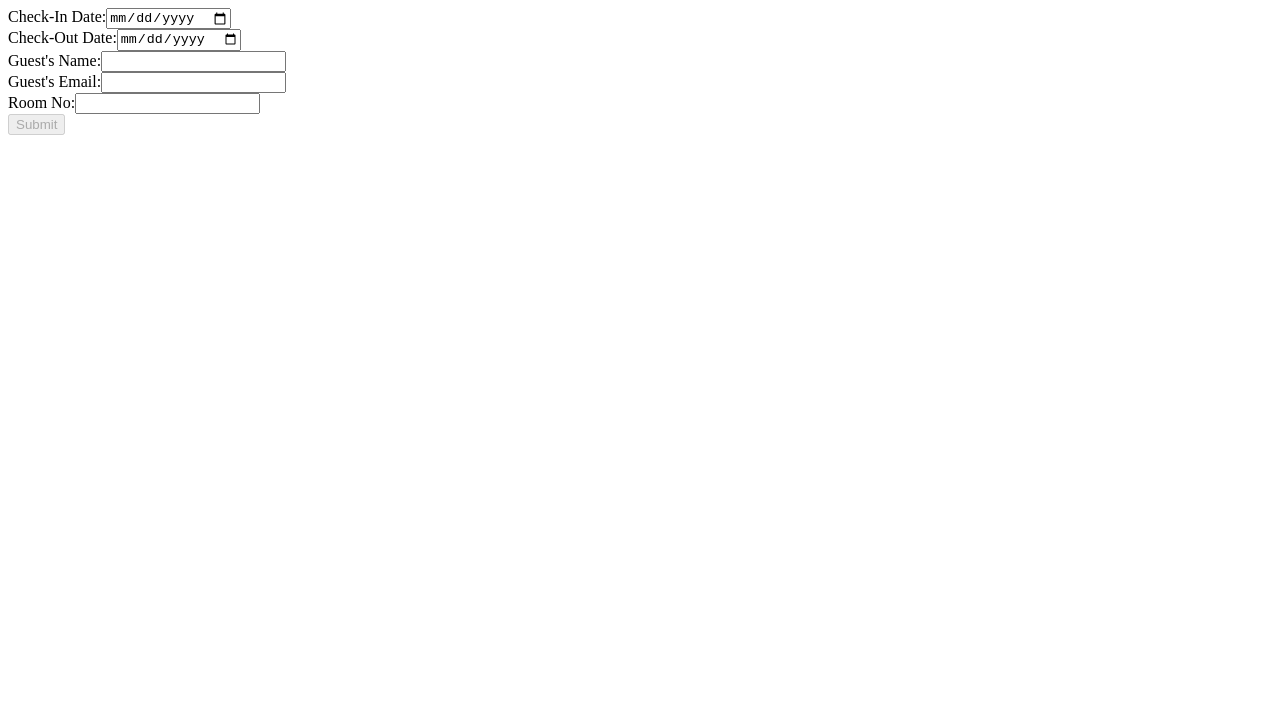
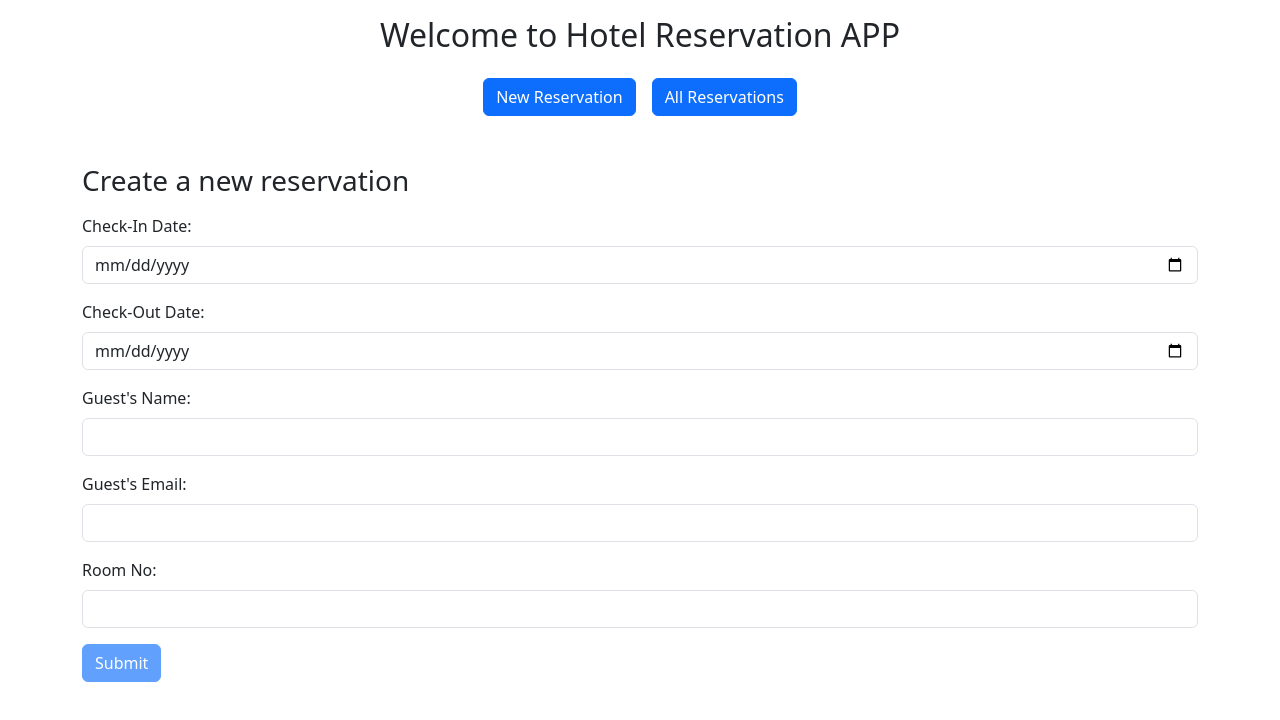
Before and after one commit to LightWithDarkness/hotel-reservation-app, an Angular app: page /new in a window 1280 px wide. Shown: the top 720 px of the page. Built offline with nearby package versions, Linux system fonts and the light colour scheme.

Commit message:
Added Edit route, styling and home component to others

```diff
--- a/package.json
+++ b/package.json
@@ -17,6 +17,7 @@
     "@angular/platform-browser": "^19.2.0",
     "@angular/platform-browser-dynamic": "^19.2.0",
     "@angular/router": "^19.2.0",
+    "bootstrap": "^5.3.3",
     "rxjs": "~7.8.0",
     "tslib": "^2.3.0",
     "zone.js": "~0.15.0"
--- a/src/app/app.component.html
+++ b/src/app/app.component.html
@@ -1,3 +1,3 @@
-
-
-<router-outlet ></router-outlet>
+<div class="container">
+    <router-outlet></router-outlet>
+</div>
--- a/src/app/app.routes.ts
+++ b/src/app/app.routes.ts
@@ -7,5 +7,6 @@ export const routes: Routes = [
     { path: "", component: HomeComponent },
     { path: "new", component:ReservationFormComponent },
     // {path:"all-reservations",loadChildren:()=>import('./reservation/reservation.module').then(m=>m.ReservationModule)}, //lazy loading
-    {path:"all",component:ReservationListComponent}
+    {path:"all",component:ReservationListComponent},
+    {path:"edit/:id",component:ReservationFormComponent}
 ];
--- a/src/app/home/home.component.html
+++ b/src/app/home/home.component.html
@@ -1,5 +1,5 @@
-<div>
-    <h1>Welcome to Hotel Reservation APP</h1>
-    <button [routerLink]="['/new']">New Reservation</button>
-    <button [routerLink]="['/all']">All Reservations</button>
+<div class="text-center my-3">
+    <h2 class="mb-4">Welcome to Hotel Reservation APP</h2>
+        <button class="btn btn-primary mx-2"  [routerLink]="['/new']">New Reservation</button>
+    <button class="btn btn-primary mx-2"  [routerLink]="['/all']">All Reservations</button>
 </div>
--- a/src/app/home/home.module.ts
+++ b/src/app/home/home.module.ts
@@ -27,5 +27,8 @@ import { HomeComponent } from './home.component'; // Import it
     RouterModule,
     HomeComponent // ✅ Import it instead of declaring it
   ],
+  exports:[
+    HomeComponent
+  ]
 })
 export class HomeModule { }
--- a/src/app/reservation-form/reservation-form.component.html
+++ b/src/app/reservation-form/reservation-form.component.html
@@ -1,29 +1,37 @@
+<app-home></app-home>
+<h3 class="mt-5 mb-3">Create a new reservation</h3>
+
 <form [formGroup]="reservationForm" (ngSubmit)="onSubmit()">
-    <div>
-        <label for="check-in-date">Check-In Date:</label>
-        <input type="date" id="check-in-date" formControlName="checkInDate">
-        <div *ngIf = "reservationForm.get('checkInDate')?.invalid && reservationForm.get('checkInDate')?.touched">check-in-date is required</div>
+    <div class="mb-3">
+        <label class="form-label" for="check-in-date">Check-In Date:</label>
+        <input class="form-control" type="date" id="check-in-date" formControlName="checkInDate">
+        <small class="text-danger" *ngIf="reservationForm.get('checkInDate')?.invalid && reservationForm.get('checkInDate')?.touched">
+            check-in-date is required</small>
     </div>
-    <div>
-        <label for="check-out-date">Check-Out Date:</label>
-        <input type="date" id="check-out-date" formControlName="checkOutDate">
-        <div *ngIf = "reservationForm.get('checkOutDate')?.invalid && reservationForm.get('checkOutDate')?.touched">check-out-date is required</div>
+    <div class="mb-3">
+        <label class="form-label" for="check-out-date">Check-Out Date:</label>
+        <input class="form-control" type="date" id="check-out-date" formControlName="checkOutDate">
+        <small class="text-danger"  *ngIf="reservationForm.get('checkOutDate')?.invalid && reservationForm.get('checkOutDate')?.touched">
+            check-out-date is required</small>
     </div>
-    <div>
-        <label for="guest-name">Guest's Name:</label>
-        <input type="text" id="guest-name" formControlName="guestName">
-        <div *ngIf = "reservationForm.get('guestName')?.invalid && reservationForm.get('guestName')?.touched">guest-name is required</div>
+    <div class="mb-3">
+        <label class="form-label" for="guest-name">Guest's Name:</label>
+        <input class="form-control" type="text" id="guest-name" formControlName="guestName">
+        <small  class="text-danger"  *ngIf="reservationForm.get('guestName')?.invalid && reservationForm.get('guestName')?.touched">guest-name
+            is required</small>
     </div>
-    <div>
-        <label for="guest-email">Guest's Email:</label>
-        <input type="email" id="guest-email" formControlName="guestEmail">
-        <div *ngIf = "reservationForm.get('guestEmail')?.invalid && reservationForm.get('guestEmail')?.touched">guest-email is required</div>
+    <div class="mb-3">
+        <label class="form-label" for="guest-email">Guest's Email:</label>
+        <input class="form-control" type="email" id="guest-email" formControlName="guestEmail">
+        <small  class="text-danger"  *ngIf="reservationForm.get('guestEmail')?.invalid && reservationForm.get('guestEmail')?.touched">
+            guest-email is required</small>
     </div>
-    <div>
-        <label for="room-number">Room No:</label>
-        <input type="number" id="room-number" formControlName="roomNumber">
-        <div *ngIf = "reservationForm.get('roomNumber')?.invalid && reservationForm.get('roomNumber')?.touched">room-number is required</div>
+    <div class="mb-3">
+        <label class="form-label" for="room-number">Room No:</label>
+        <input class="form-control" type="number" id="room-number" formControlName="roomNumber">
+        <small  class="text-danger"  *ngIf="reservationForm.get('roomNumber')?.invalid && reservationForm.get('roomNumber')?.touched">
+            room-number is required</small>
     </div>
 
-    <button type="submit" [disabled]="reservationForm.invalid">Submit</button>
+    <button class="btn btn-primary" type="submit" [disabled]="reservationForm.invalid">Submit</button>
 </form>
--- a/src/app/reservation-form/reservation-form.component.ts
+++ b/src/app/reservation-form/reservation-form.component.ts
@@ -2,11 +2,12 @@ import { CommonModule } from '@angular/common';
 import { Component } from '@angular/core';
 import { FormBuilder, FormGroup, ReactiveFormsModule, Validators, FormControl } from '@angular/forms';
 import { ReservationService } from '../reservation/reservation.service';
-import { Router } from '@angular/router';
+import { Router ,ActivatedRoute} from '@angular/router';
+import { HomeComponent } from "../home/home.component";
 
 @Component({
   selector: 'app-reservation-form',
-  imports: [ReactiveFormsModule,CommonModule],
+  imports: [ReactiveFormsModule, CommonModule, HomeComponent],
   templateUrl: './reservation-form.component.html',
   styleUrl: './reservation-form.component.css',
   // standalone: false,
@@ -15,7 +16,7 @@ export class ReservationFormComponent {
 
   reservationForm: FormGroup = new FormGroup({});
 
-  constructor(private fb: FormBuilder,private rs:ReservationService,private router:Router) { } // Dependency injection
+  constructor(private fb: FormBuilder,private rs:ReservationService,private router:Router,private activatedRoute:ActivatedRoute) { } // Dependency injection
   // when the component is created, Angular will inject an instance of FormBuilder into the component's constructor
   // FormBuilder is a service that provides convenient methods for generating form controls
   //reservation service is injected into the component's constructor
@@ -29,16 +30,30 @@ export class ReservationFormComponent {
       guestName: ['', Validators.required],
       guestEmail: ['', [Validators.required,Validators.email]],
     })
+
+    let id =this.activatedRoute.snapshot.params['id'];
+    if(id){
+      let reservation = this.rs.getReservationById(id);
+      if(reservation){
+        this.reservationForm.patchValue(reservation);
+      }else{
+        this.router.navigate(['/all']);
+      }
+    }
   }
 
 
   onSubmit() {
     if (this.reservationForm.invalid) return console.warn('Invalid form');
     let newRservation = (this.reservationForm.value);
-    console.log(newRservation);
+    //check for update or new
+    let id = this.activatedRoute.snapshot.params['id'];
+    if(id)
+      this.rs.updateReservation({...newRservation,id});
+    else
     this.rs.addReservation(newRservation);
+  //
     this.reservationForm.reset();
-
     this.router.navigate(['/all']);
 
   }
--- a/src/app/reservation-list/reservation-list.component.html
+++ b/src/app/reservation-list/reservation-list.component.html
@@ -1,3 +1,6 @@
+<app-home> </app-home>
+
+
 <h3 class="mt-5 mb-3">Reservation List</h3>
 
 <table class="table table-striped">
@@ -20,15 +23,15 @@
             <td>{{reservation.checkoutDate}}</td>
             <td>
                 <button class="btn btn-sm btn-danger mx-1" (click)="deleteReservation(reservation.id)">Delete</button>
-                <!-- <button class="btn btn-sm btn-secondary mx-1" [routerLink]="['/edit', reservation.id]">Edit</button> -->
+                <button class="btn btn-sm btn-secondary mx-1" [routerLink]="['/edit', reservation.id]">Edit</button>
             </td>
         </tr>
     </tbody>
 </table>
 
-<!-- <ul *ngIf="reservations.length; else noReservation"> -->
+<ul *ngIf="reservations.length; else noReservation">
 
-<!-- </ul> -->
+</ul>
 
 <ng-template #noReservation>
     <p>No reservation available.</p>
--- a/src/app/reservation-list/reservation-list.component.ts
+++ b/src/app/reservation-list/reservation-list.component.ts
@@ -2,10 +2,12 @@ import { Component } from '@angular/core';
 import { Reservation } from '../models/reservation';
 import { ReservationService } from '../reservation/reservation.service';
 import { CommonModule } from '@angular/common';
+import { RouterLink, RouterModule } from '@angular/router';
+import { HomeComponent } from "../home/home.component";
 
 @Component({
   selector: 'app-reservation-list',
-  imports: [CommonModule],
+  imports: [CommonModule, RouterModule, HomeComponent],
   templateUrl: './reservation-list.component.html',
   styleUrl: './reservation-list.component.css'
 })
--- a/src/app/reservation/reservation.module.ts
+++ b/src/app/reservation/reservation.module.ts
@@ -3,6 +3,7 @@ import { CommonModule } from '@angular/common';
 import { ReservationFormComponent } from '../reservation-form/reservation-form.component';
 import { ReservationListComponent } from '../reservation-list/reservation-list.component';
 import { FormsModule, ReactiveFormsModule } from '@angular/forms';
+// import { HomeModule } from '../home/home.module';
 
 @NgModule({
   declarations: [],
@@ -11,7 +12,8 @@ import { FormsModule, ReactiveFormsModule } from '@angular/forms';
     ReservationFormComponent,
     ReservationListComponent,
     FormsModule,
-    ReactiveFormsModule
+    ReactiveFormsModule,
+    // HomeModule
   ]
 })
 export class ReservationModule { }
--- a/src/styles.css
+++ b/src/styles.css
@@ -1 +1,3 @@
 /* You can add global styles to this file, and also import other style files */
+
+@import "bootstrap/dist/css/bootstrap.min.css";
```
Also changed, not shown: 2 other files (tests, documents, lock files or other folders).
